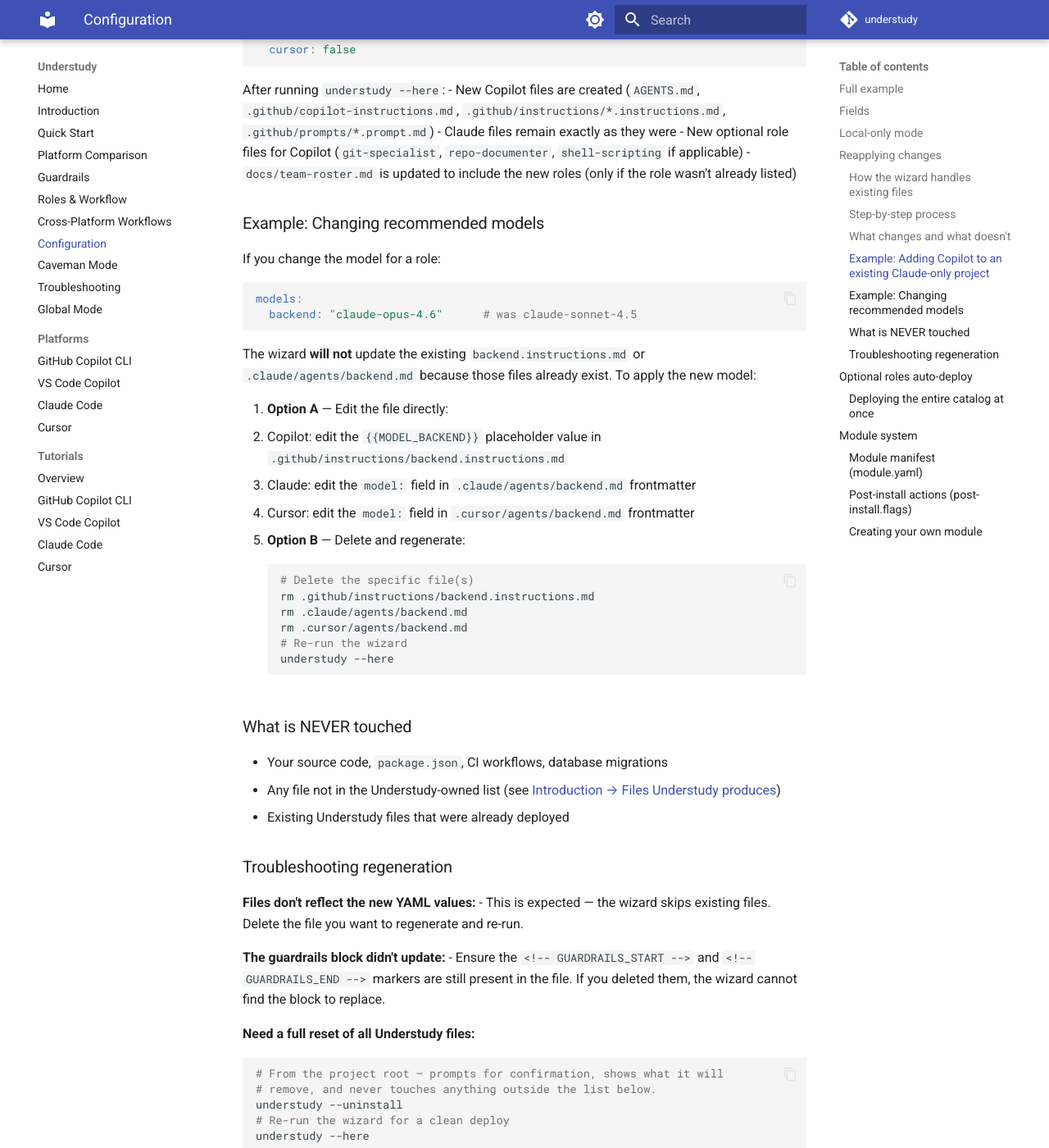
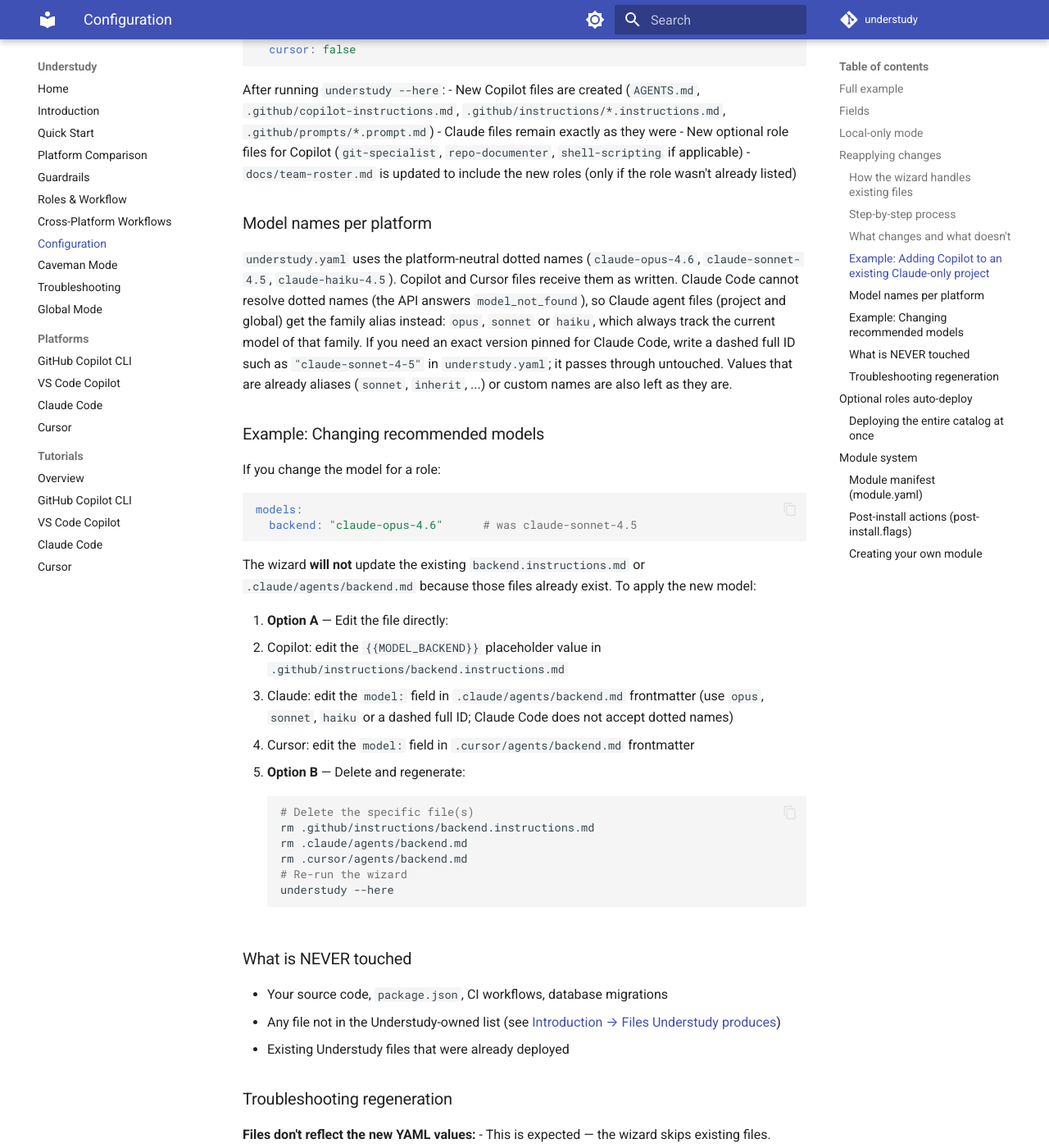
Before and after one commit to erniker/understudy, an MkDocs documentation site: the page built from docs/09-configuration.md, in a window 1280 px wide and 1400 px high, scrolled down 4468 px. Shown: the whole window at 82% size. Built offline with MkDocs 1.6.1 and Material for MkDocs 9.7.7, drawn with Linux system fonts in a browser that asks for light colours; comment, search, counter and statistics services are not loaded.

Commit message:
fix(wizard): write Claude Code model aliases instead of dotted names (#104)
Claude Code cannot resolve the dotted model names from understudy.yaml, so launching a subagent failed with model_not_found. Translate dotted claude-opus/sonnet/haiku names to the family aliases on every path that writes Claude Code agent files; other values pass through so a version can still be pinned.

```diff
--- a/docs/09-configuration.md
+++ b/docs/09-configuration.md
@@ -173,6 +173,18 @@
 - New optional role files for Copilot (`git-specialist`, `repo-documenter`, `shell-scripting` if applicable)
 - `docs/team-roster.md` is updated to include the new roles (only if the role wasn't already listed)
 
+### Model names per platform
+
+`understudy.yaml` uses the platform-neutral dotted names (`claude-opus-4.6`,
+`claude-sonnet-4.5`, `claude-haiku-4.5`). Copilot and Cursor files receive them
+as written. Claude Code cannot resolve dotted names (the API answers
+`model_not_found`), so Claude agent files (project and global) get the family
+alias instead: `opus`, `sonnet` or `haiku`, which always track the current model
+of that family. If you need an exact version pinned for Claude Code, write a
+dashed full ID such as `"claude-sonnet-4-5"` in `understudy.yaml`; it passes
+through untouched. Values that are already aliases (`sonnet`, `inherit`, ...)
+or custom names are also left as they are.
+
 ### Example: Changing recommended models
 
 If you change the model for a role:
@@ -185,7 +197,7 @@
 
 1. **Option A** — Edit the file directly:
    - Copilot: edit the `{{MODEL_BACKEND}}` placeholder value in `.github/instructions/backend.instructions.md`
-   - Claude: edit the `model:` field in `.claude/agents/backend.md` frontmatter
+   - Claude: edit the `model:` field in `.claude/agents/backend.md` frontmatter (use `opus`, `sonnet`, `haiku` or a dashed full ID; Claude Code does not accept dotted names)
    - Cursor: edit the `model:` field in `.cursor/agents/backend.md` frontmatter
 
 2. **Option B** — Delete and regenerate:
```
Also changed, not shown: CHANGELOG.md (+14 -0 lines), docs/platforms/claude-code.md (+1 -1 lines), templates/CLAUDE.md (+2 -0 lines), understudy.yaml (+9 -0 lines), 7 other files.
